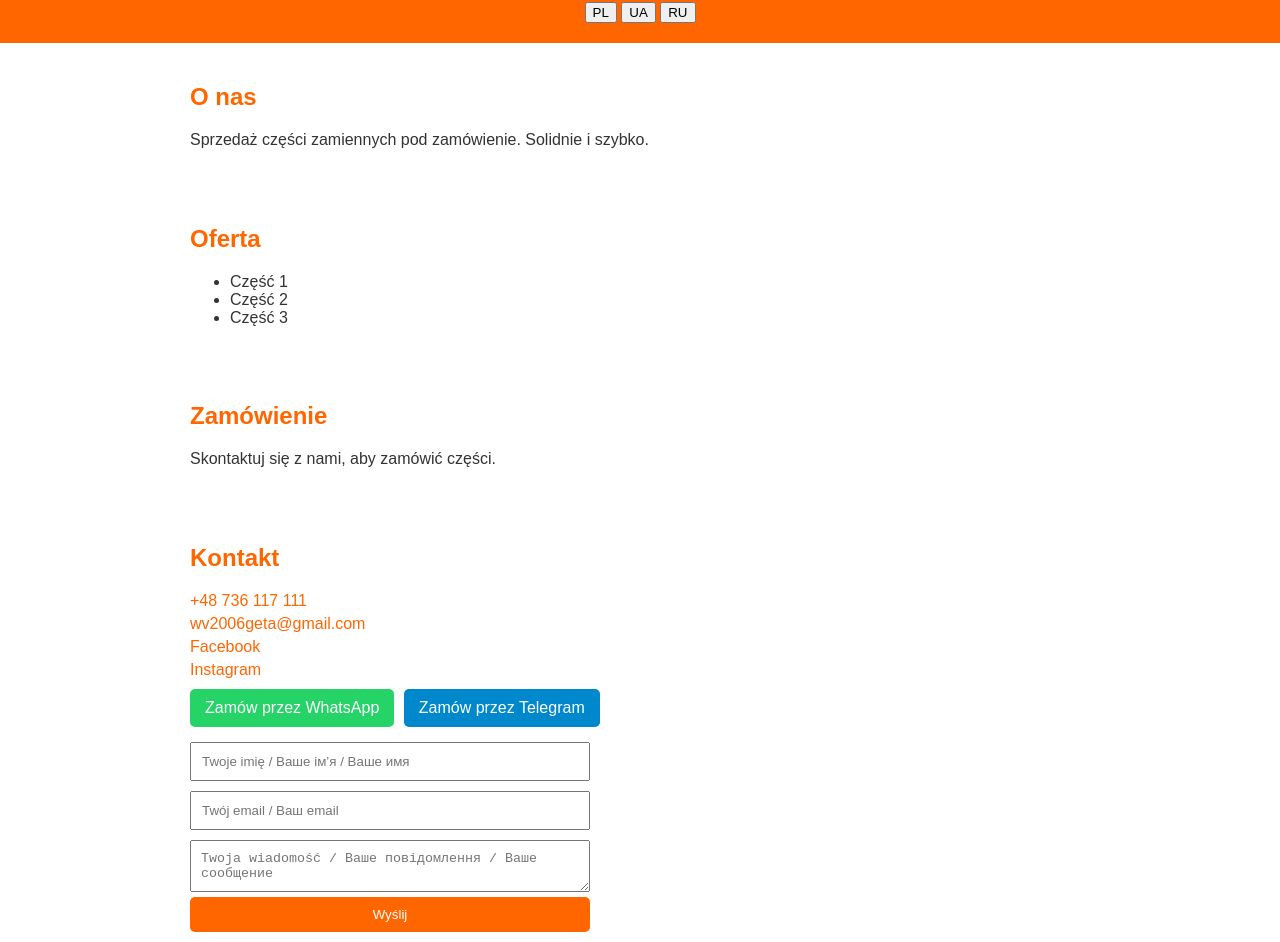
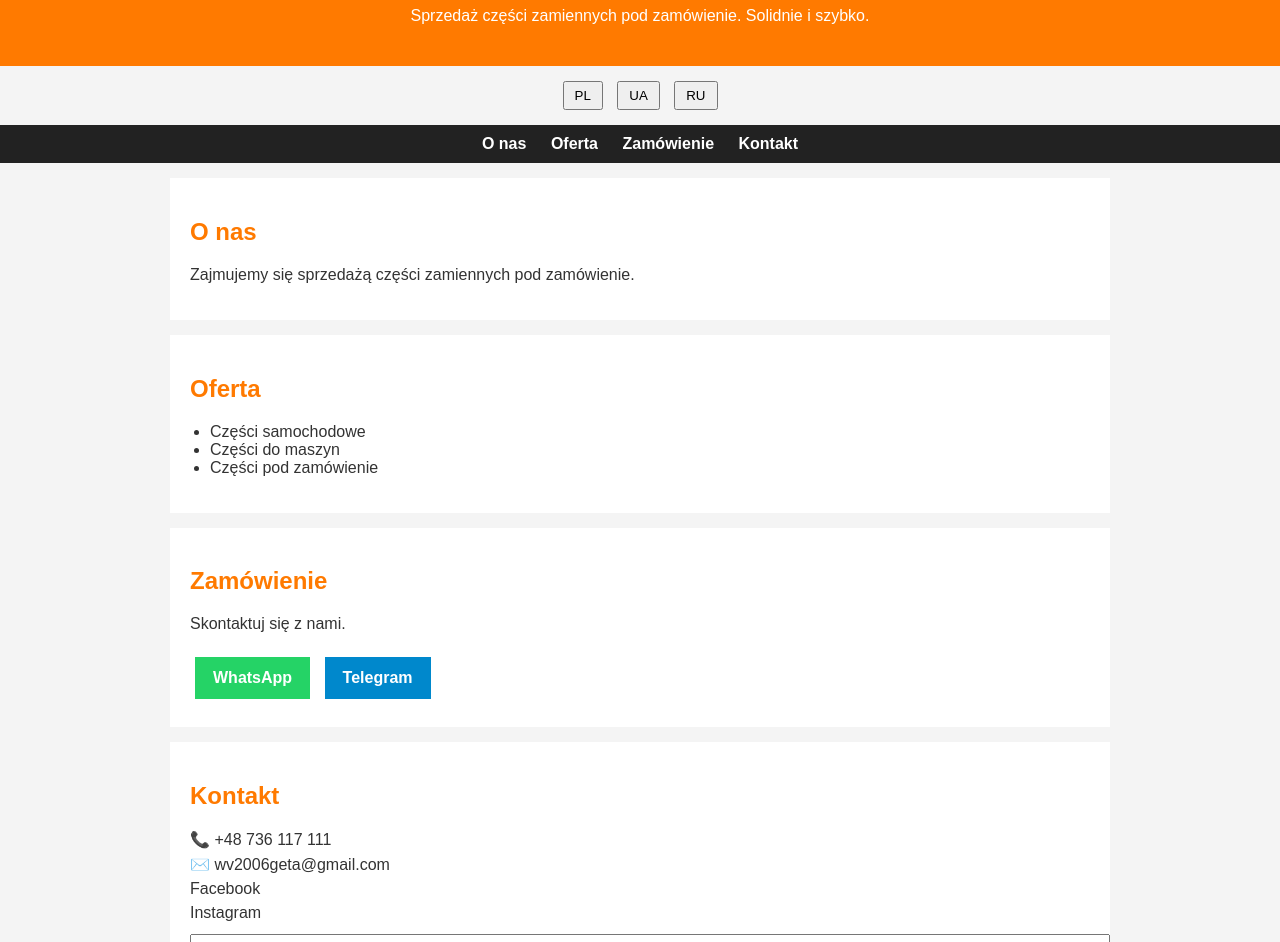
Before and after one commit to wv2006geta-code/Virom-Parts, a plain HTML site: page index.html in a window 1280 px wide. Shown: the part 98-1040 px from the top of the page. Drawn offline with Linux system fonts and the light colour scheme.

Commit message:
Refactor index.html for improved structure and styling

```diff
--- a/index.html
+++ b/index.html
@@ -1,80 +1,161 @@
  <!DOCTYPE html>
 <html lang="pl">
 <head>
-  <meta charset="UTF-8">
-  <meta name="viewport" content="width=device-width, initial-scale=1.0">
-  <title>VIROM Parts</title>
-  <style>
-    body { font-family: Arial, sans-serif; margin:0; padding:0; background:#fff; color:#333; }
-    header { background: #ff6600; color: #fff; padding: 20px; text-align: center; }
-    nav { display: flex; justify-content: center; margin: 10px 0; }
-    nav button { margin: 0 5px; padding: 8px 12px; cursor: pointer; border:none; border-radius:5px; }
-    section { padding: 20px; max-width: 900px; margin: auto; }
-    h2 { color: #ff6600; }
-    .contacts a { display:block; margin:5px 0; color:#ff6600; text-decoration:none; }
-    form { display:flex; flex-direction:column; max-width:400px; }
-    form input, form textarea { margin:5px 0; padding:10px; }
-    form button { background:#ff6600; color:#fff; border:none; padding:10px; cursor:pointer; border-radius:5px; }
-    .order-buttons a { margin:5px 5px 10px 0; padding:10px 15px; text-decoration:none; border-radius:5px; color:#fff; display:inline-block; }
-    .whatsapp { background:#25D366; }
-    .telegram { background:#0088cc; }
-  </style>
+<meta charset="UTF-8">
+<meta name="viewport" content="width=device-width, initial-scale=1.0">
+<title>VIROM Parts</title>
+
+<style>
+body {
+  margin: 0;
+  font-family: Arial, sans-serif;
+  background: #f4f4f4;
+  color: #333;
+}
+header {
+  background: #ff7a00;
+  color: #fff;
+  padding: 25px;
+  text-align: center;
+}
+nav {
+  background: #222;
+  padding: 10px;
+  text-align: center;
+}
+nav a {
+  color: #fff;
+  margin: 0 10px;
+  text-decoration: none;
+  font-weight: bold;
+}
+.lang {
+  text-align: center;
+  margin: 15px 0;
+}
+.lang button {
+  padding: 5px 10px;
+  margin: 0 5px;
+  cursor: pointer;
+}
+section {
+  max-width: 900px;
+  background: #fff;
+  margin: 15px auto;
+  padding: 20px;
+}
+h2 {
+  color: #ff7a00;
+}
+ul {
+  padding-left: 20px;
+}
+.contacts a {
+  display: block;
+  margin: 6px 0;
+  color: #333;
+  text-decoration: none;
+}
+.order-buttons a {
+  display: inline-block;
+  margin: 8px 5px;
+  padding: 12px 18px;
+  color: #fff;
+  text-decoration: none;
+  font-weight: bold;
+}
+.whatsapp { background: #25D366; }
+.telegram { background: #0088cc; }
+form input, form textarea {
+  width: 100%;
+  padding: 8px;
+  margin: 6px 0;
+}
+form button {
+  background: #ff7a00;
+  color: #fff;
+  border: none;
+  padding: 12px;
+  width: 100%;
+  font-size: 16px;
+  cursor: pointer;
+}
+footer {
+  background: #222;
+  color: #fff;
+  text-align: center;
+  padding: 10px;
+}
+</style>
 </head>
+
 <body>
 
 <header>
-  <h1 id="site-title">VIROM Parts</h1>
-  <div>
-    <button onclick="setLanguage('pl')">PL</button>
-    <button onclick="setLanguage('ua')">UA</button>
-    <button onclick="setLanguage('ru')">RU</button>
-  </div>
+  <h1>VIROM Parts</h1>
+  <p data-pl="Sprzedaż części zamiennych pod zamówienie. Solidnie i szybko."
+     data-ua="Продаж запчастин під замовлення. Надійно та швидко."
+     data-ru="Продажа запчастей под заказ. Надёжно и быстро.">
+     Sprzedaż części zamiennych pod zamówienie. Solidnie i szybko.
+  </p>
 </header>
 
+<div class="lang">
+  <button onclick="setLang('pl')">PL</button>
+  <button onclick="setLang('ua')">UA</button>
+  <button onclick="setLang('ru')">RU</button>
+</div>
+
+<nav>
+  <a href="#about" data-pl="O nas" data-ua="Про нас" data-ru="О нас">O nas</a>
+  <a href="#offer" data-pl="Oferta" data-ua="Пропозиція" data-ru="Предложение">Oferta</a>
+  <a href="#order" data-pl="Zamówienie" data-ua="Замовлення" data-ru="Заказ">Zamówienie</a>
+  <a href="#contact" data-pl="Kontakt" data-ua="Контакти" data-ru="Контакты">Kontakt</a>
+</nav>
+
 <section id="about">
-  <h2 data-pl="O nas" data-ua="Про компанію" data-ru="О компании">O nas</h2>
-  <p data-pl="Sprzedaż części zamiennych pod zamówienie. Solidnie i szybko."
-     data-ua="Продаж запчастин під замовлення. Надійно та швидко."
-     data-ru="Продажа запчастей под заказ. Надежно и быстро.">
-    Sprzedaż części zamiennych pod zamówienie. Solidnie i szybko.
+  <h2 data-pl="O nas" data-ua="Про нас" data-ru="О нас">O nas</h2>
+  <p data-pl="Zajmujemy się sprzedażą części zamiennych pod zamówienie. Dobieramy odpowiednie części i szybko odpowiadamy klientom."
+     data-ua="Ми займаємося продажем запчастин під замовлення. Допомагаємо підібрати деталі та швидко відповідаємо клієнтам."
+     data-ru="Мы занимаемся продажей запчастей под заказ. Помогаем подобрать детали и быстро отвечаем клиентам.">
+     Zajmujemy się sprzedażą części zamiennych pod zamówienie.
   </p>
 </section>
 
-<section id="catalog">
-  <h2 data-pl="Oferta" data-ua="Асортимент" data-ru="Ассортимент">Oferta</h2>
+<section id="offer">
+  <h2 data-pl="Oferta" data-ua="Пропозиція" data-ru="Предложение">Oferta</h2>
   <ul>
-    <li data-pl="Część 1" data-ua="Запчастина 1" data-ru="Запчасть 1">Część 1</li>
-    <li data-pl="Część 2" data-ua="Запчастина 2" data-ru="Запчасть 2">Część 2</li>
-    <li data-pl="Część 3" data-ua="Запчастина 3" data-ru="Запчасть 3">Część 3</li>
+    <li data-pl="Części samochodowe" data-ua="Автомобільні запчастини" data-ru="Автозапчасти">Części samochodowe</li>
+    <li data-pl="Części do maszyn i urządzeń" data-ua="Запчастини до техніки" data-ru="Запчасти для техники">Części do maszyn</li>
+    <li data-pl="Części pod indywidualne zamówienie" data-ua="Запчастини під замовлення" data-ru="Запчасти под заказ">Części pod zamówienie</li>
   </ul>
 </section>
 
 <section id="order">
-  <h2 data-pl="Zamówienie" data-ua="Як замовити" data-ru="Как заказать">Zamówienie</h2>
-  <p data-pl="Skontaktuj się z nami, aby zamówić części."
-     data-ua="Зв'яжіться з нами, щоб замовити запчастини."
-     data-ru="Свяжитесь с нами, чтобы заказать запчасти.">
-    Skontaktuj się z nami, aby zamówić części.
+  <h2 data-pl="Zamówienie" data-ua="Замовлення" data-ru="Заказ">Zamówienie</h2>
+  <p data-pl="Skontaktuj się z nami, aby szybko zamówić potrzebne części."
+     data-ua="Звʼяжіться з нами, щоб швидко замовити потрібні запчастини."
+     data-ru="Свяжитесь с нами, чтобы быстро заказать нужные запчасти.">
+     Skontaktuj się z nami.
   </p>
+
+  <div class="order-buttons">
+    <a class="whatsapp" href="https://wa.me/48736117111" target="_blank">WhatsApp</a>
+    <a class="telegram" href="https://t.me/wv2006geta" target="_blank">Telegram</a>
+  </div>
 </section>
 
 <section id="contact">
   <h2 data-pl="Kontakt" data-ua="Контакти" data-ru="Контакты">Kontakt</h2>
+
   <div class="contacts">
-    <a href="tel:+48736117111">+48 736 117 111</a>
-    <a href="mailto:wv2006geta@gmail.com">wv2006geta@gmail.com</a>
-    <a href="https://www.facebook.com/VIROMParts" target="_blank">Facebook</a>
-    <a href="https://www.instagram.com/VIROMParts" target="_blank">Instagram</a>
+    <a href="tel:+48736117111">📞 +48 736 117 111</a>
+    <a href="mailto:wv2006geta@gmail.com">✉️ wv2006geta@gmail.com</a>
+    <a href="#">Facebook</a>
+    <a href="#">Instagram</a>
   </div>
 
-  <!-- Кнопки швидкого замовлення -->
-  <div class="order-buttons">
-    <a href="https://wa.me/48736117111?text=Chcę%20zamówić%20części" target="_blank" class="whatsapp">Zamów przez WhatsApp</a>
-    <a href="https://t.me/wv2006geta" target="_blank" class="telegram">Zamów przez Telegram</a>
-  </div>
-
-  <!-- Форма зворотного зв’язку -->
-  <form onsubmit="alert('Form submitted!'); return false;">
+  <form onsubmit="alert('Wiadomość wysłana!'); return false;">
     <input type="text" placeholder="Twoje imię / Ваше ім’я / Ваше имя" required>
     <input type="email" placeholder="Twój email / Ваш email" required>
     <textarea placeholder="Twoja wiadomość / Ваше повідомлення / Ваше сообщение" required></textarea>
@@ -82,12 +163,14 @@
   </form>
 </section>
 
+<footer>
+  © VIROM Parts
+</footer>
+
 <script>
-function setLanguage(lang) {
+function setLang(lang) {
   document.querySelectorAll('[data-pl]').forEach(el => {
-    if(lang==='pl') el.innerText = el.getAttribute('data-pl');
-    if(lang==='ua') el.innerText = el.getAttribute('data-ua');
-    if(lang==='ru') el.innerText = el.getAttribute('data-ru');
+    el.textContent = el.getAttribute('data-' + lang);
   });
 }
 </script>
```
